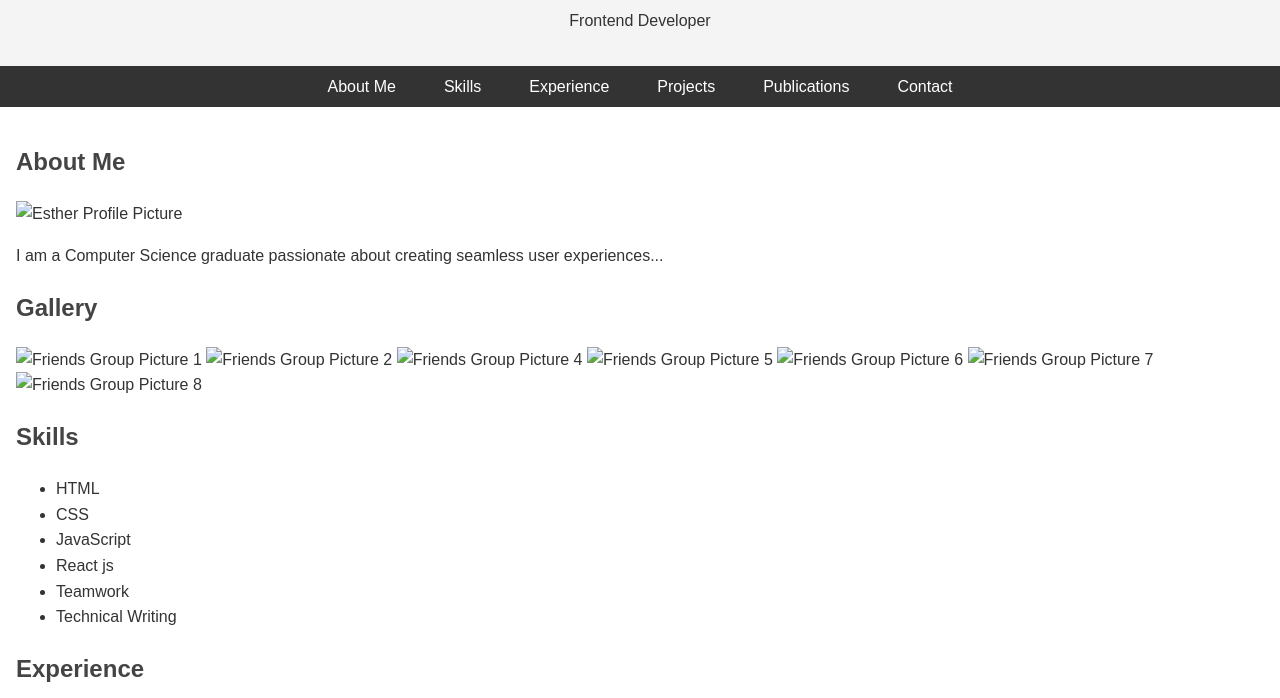
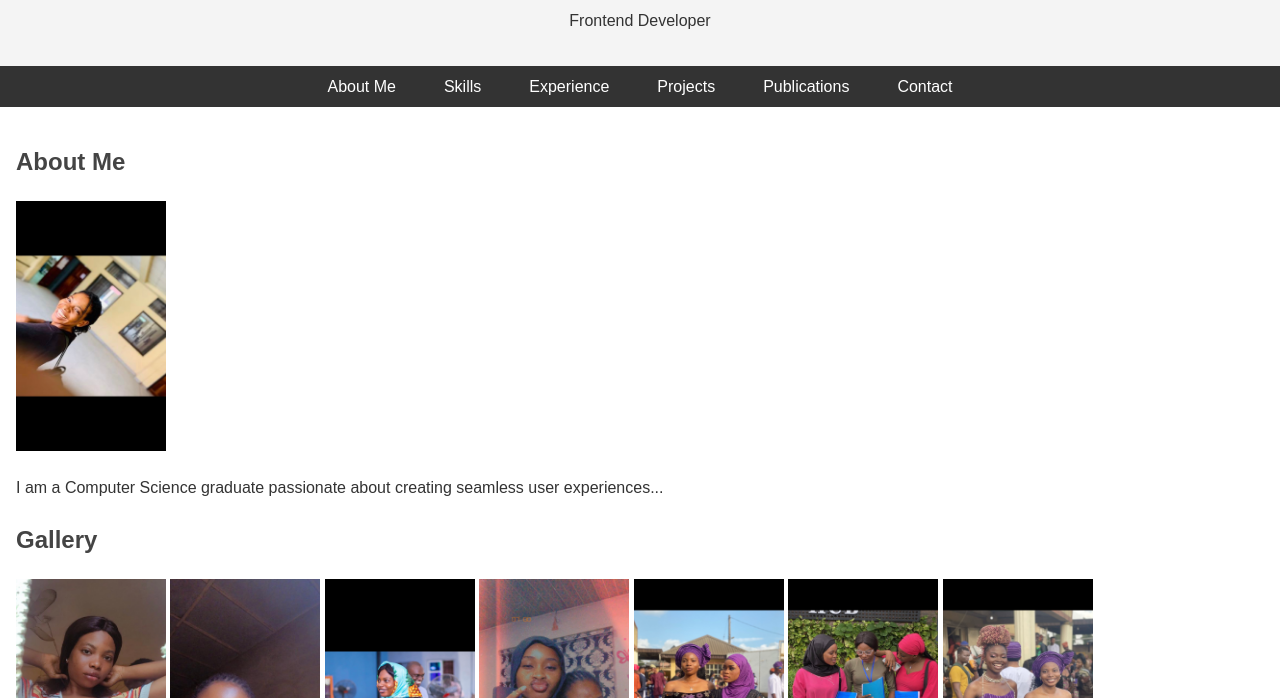
Before and after one commit to Shoyemi20/personalportfolio, a plain HTML site: page index.html in a window 1280 px wide. Shown: the part 102-800 px from the top of the page. Drawn offline with Linux system fonts and the light colour scheme.

Commit message:
Update index.html

```diff
--- a/index.html
+++ b/index.html
@@ -29,19 +29,19 @@
     <main>
         <section id="about">
             <h2>About Me</h2>
-            <img src="images/friends3.jpg" alt="Esther Profile Picture" width="150" height="250">
+            <img src="friends3.jpg" alt="Esther Profile Picture" width="150" height="250">
             <p>I am a Computer Science graduate passionate about creating seamless user experiences...</p>
         </section>
 
         <section id="gallery">
             <h2>Gallery</h2>
-            <img src="images/friends1.jpg" alt="Friends Group Picture 1" width="150" height="250">
-            <img src="images/friends2.jpg" alt="Friends Group Picture 2" width="150" height="250">
-            <img src="images/friends4.jpg" alt="Friends Group Picture 4" width="150" height="250">
-            <img src="images/friends5.jpg" alt="Friends Group Picture 5" width="150" height="250">
-            <img src="images/friends6.jpg" alt="Friends Group Picture 6" width="150" height="250">
-            <img src="images/friends7.jpg" alt="Friends Group Picture 7" width="150" height="250">
-            <img src="images/friends8.jpg" alt="Friends Group Picture 8" width="150" height="250">
+            <img src="friends1.jpg" alt="Friends Group Picture 1" width="150" height="250">
+            <img src="friends2.jpg" alt="Friends Group Picture 2" width="150" height="250">
+            <img src="friends4.jpg" alt="Friends Group Picture 4" width="150" height="250">
+            <img src="friends5.jpg" alt="Friends Group Picture 5" width="150" height="250">
+            <img src="friends6.jpg" alt="Friends Group Picture 6" width="150" height="250">
+            <img src="friends7.jpg" alt="Friends Group Picture 7" width="150" height="250">
+            <img src="friends8.jpg" alt="Friends Group Picture 8" width="150" height="250">
 
             <div id="lightbox" style="display:none;">
                 <span id="closeLightbox">&times;</span>
```
